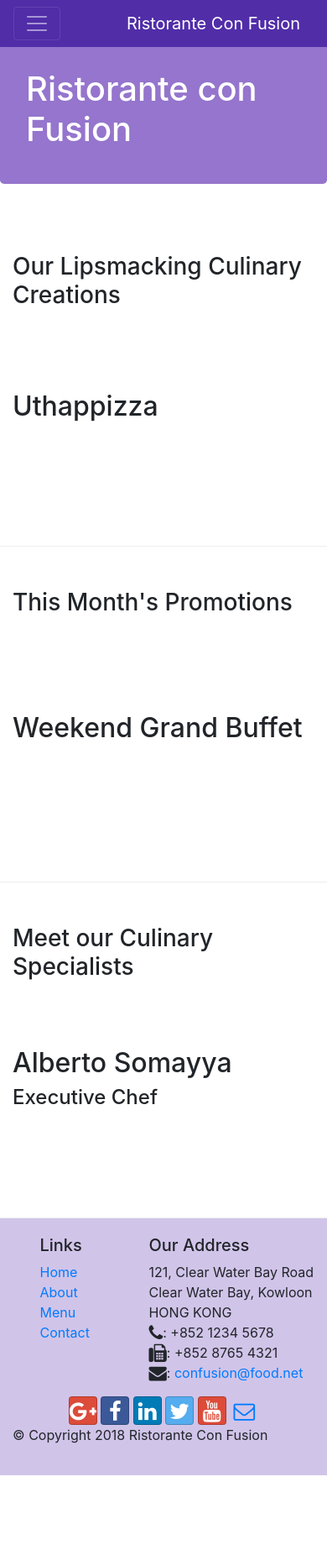
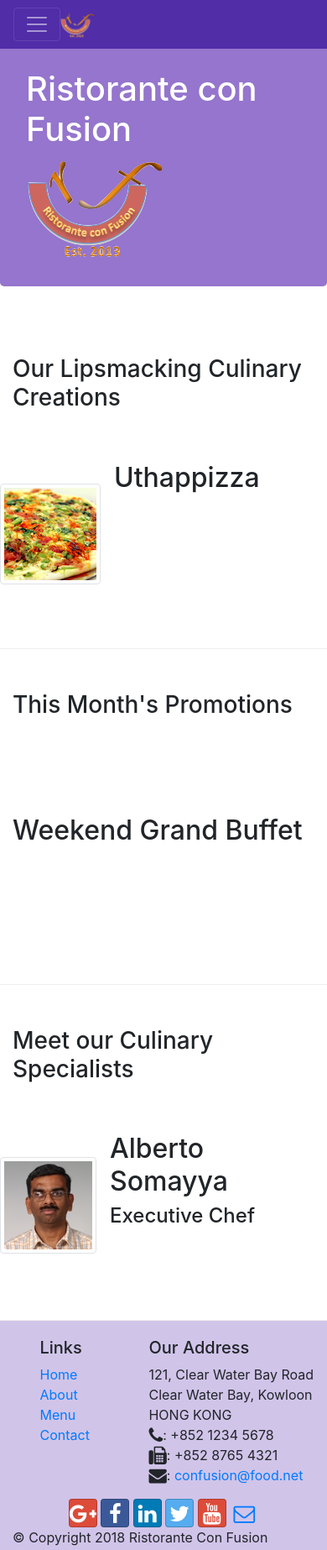
Before and after one commit to athos2113/conFusion, a website: page index.html in a window 390 px wide. Shown: the whole page at 84% size. Before the commit the page ends 1757 px from the top, so only its background shows below. Drawn offline with nearby package versions, Linux system fonts and the light colour scheme.

Commit message:
Images and Media

```diff
--- a/index.html
+++ b/index.html
@@ -26,7 +26,7 @@
         <button class="navbar-toggler" type="button" data-toggle="collapse" data-target="#Navbar">
           <span class="navbar-toggler-icon"></span>
         </button>
-        <a class="navbar-brand" href="#">Ristorante Con Fusion</a>
+        <a class="navbar-brand mr-auto" href="#"><img src="img/logo.png" height="30" width="41"></a>
 
         <div class="collapse navbar-collapse" id="Navbar">
           <ul class="navbar-nav mr-auto">
@@ -46,7 +46,8 @@
                     <h1>Ristorante con Fusion</h1>
                     <p class="d-none d-sm-block">We take inspiration from the World's best cuisines, and create a unique fusion experience. Our lipsmacking creations will tickle your culinary senses!</p>
                 </div>
-                <div class="col-12 col-sm">
+                <div class="col-12 col-sm align-self-center">
+                    <img src="img/logo.png" class="img-fluid">
                 </div>
             </div>
         </div>
@@ -57,10 +58,17 @@
             <div class="col-12 col-sm-4 order-sm-last col-md-3">
                 <h3>Our Lipsmacking Culinary Creations</h3>
             </div>
-            <div class="col col-sm order-sm-first col-md">
-                <h2>Uthappizza</h2>
-                <p class="d-none d-sm-block">A unique combination of Indian Uthappam (pancake) and Italian pizza, topped with Cerignola olives, ripe vine cherry tomatoes, Vidalia onion, Guntur chillies and Buffalo Paneer.</p>
-            </div>
+            <div class="media">
+                    <img class="d-flex mr-3 img-thumbnail align-self-center"
+                            src="img/uthappizza.png" alt="Uthappizza">
+                    <div class="media-body">
+                        <h2 class="mt-0">Uthappizza</h2>
+                        <p class="d-none d-sm-block">A unique combination of Indian Uthappam (pancake) and
+                            Italian pizza, topped with Cerignola olives, ripe vine
+                            cherry tomatoes, Vidalia onion, Guntur chillies and
+                            Buffalo Paneer.</p>
+                    </div>
+                </div>
         </div>
 
 
@@ -78,11 +86,19 @@
             <div class="col-12 col-sm-4 order-sm-last col-md-3">
                 <h3>Meet our Culinary Specialists</h3>
             </div>
-            <div class="col col-sm order-sm-first col-md">
-                <h2>Alberto Somayya</h2>
-                <h4>Executive Chef</h4>
-                <p class="d-none d-sm-block">Award winning three-star Michelin chef with wide International experience having worked closely with whos-who in the culinary world, he specializes in creating mouthwatering Indo-Italian fusion experiences. </p>
-            </div>
+            <div class="media">
+                    <img class="d-flex mr-3 img-thumbnail align-self-center"
+                            src="img/alberto.png" alt="Alberto Somayya">
+                    <div class="media-body">
+                        <h2 class="mt-0">Alberto Somayya</h2>
+                        <h4>Executive Chef</h4>
+                        <p class="d-none d-sm-block">Award winning three-star Michelin chef with wide
+                            International experience having worked closely with
+                            whos-who in the culinary world, he specializes in
+                            creating mouthwatering Indo-Italian fusion experiences.
+                            </p>
+                    </div>
+                </div>
         </div>
     </div>
 
```
Also changed, not shown: aboutus.html (+3 -2 lines), contactus.html (+3 -2 lines), img/alberto.png (added), img/buffet.png (added), img/logo.png (added), img/uthappizza.png (added), 1 other file.
